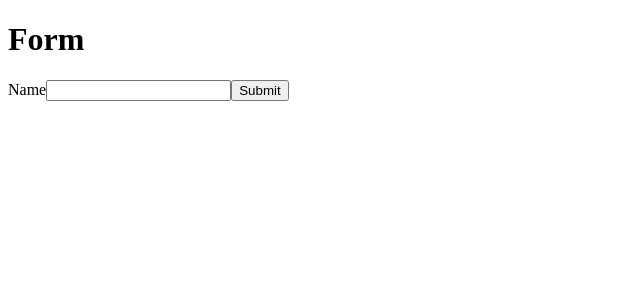
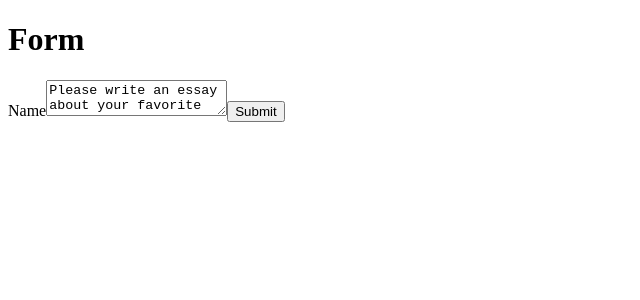
Before and after one commit to satvikplatform/assignment-react-app, a React (Create React App) app: page / in a window 1280 px wide. Shown: the top 300 px of the page, without its empty margins (0-640 px from the left). Built offline with nearby package versions, Linux system fonts and the light colour scheme.

Commit message:
"textarea" scenario in Form (react)

```diff
--- a/src/App.js
+++ b/src/App.js
@@ -4,6 +4,7 @@ import ControlledFormComponent from './components/ControlledFormComponent';
 import EventsFormScenario from './components/EventsFormScenario';
 import EventsThisScenario from './components/EventsThisScenario';
 import PassingArgumentsInEvents from './components/PassingArgumentsInEvents';
+import TextAreaScenario from './components/TextAreaScenario';
 /* import TimerRcc from './components/TimerRcc';
 import TimerRfc from './components/TimerRfc'; */
 
@@ -15,7 +16,8 @@ function App() {
        {/*  <EventsThisScenario /> */}
        {/*  <EventsFormScenario /> */}
        {/* <PassingArgumentsInEvents /> */}
-       <ControlledFormComponent />
+       {/* <ControlledFormComponent /> */}
+       <TextAreaScenario />
 
     </div>
   );
--- /dev/null
+++ b/src/components/TextAreaScenario.js
@@ -0,0 +1,28 @@
+import React, {useState} from 'react'
+
+const TextAreaScenario = () => {
+    const[state, setState] = useState({
+        value:"Please write an essay about your favorite DOM element."
+    });
+
+    const changeHandler = (event) => {
+        setState({value:event.target.value});
+    }
+    const submitHandler = (event) => {
+        event.preventDefault();
+        alert(`The name you entered is ${state.value}`);
+        setState({value:""});
+    }
+  return (
+    <div>
+         <h1>Form</h1>
+            <form onSubmit={submitHandler}>
+                <label>Name</label>
+                <textarea value={state.value} onChange={changeHandler}></textarea>
+                <button>Submit</button>
+            </form>
+    </div>
+  )
+}
+
+export default TextAreaScenario;
```
